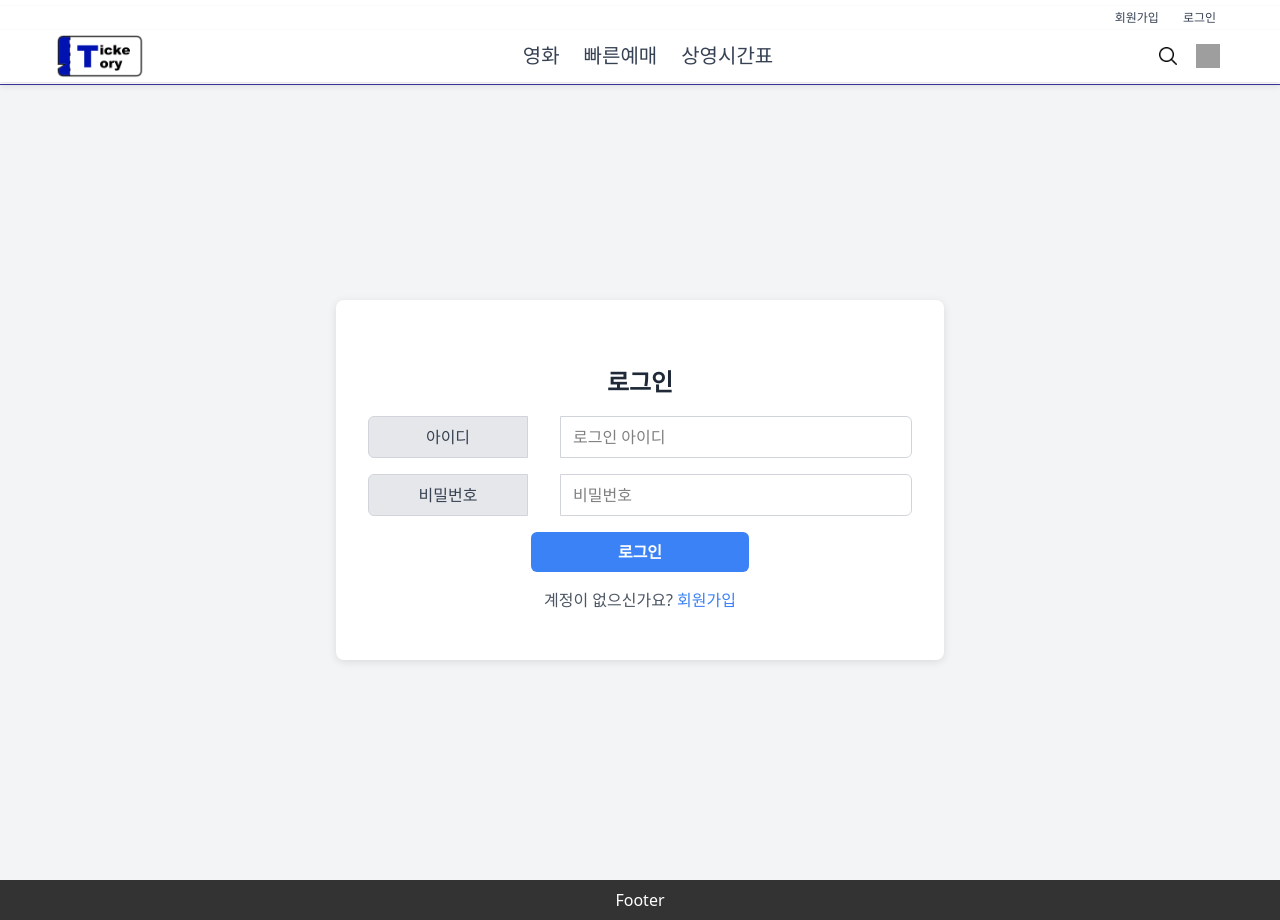
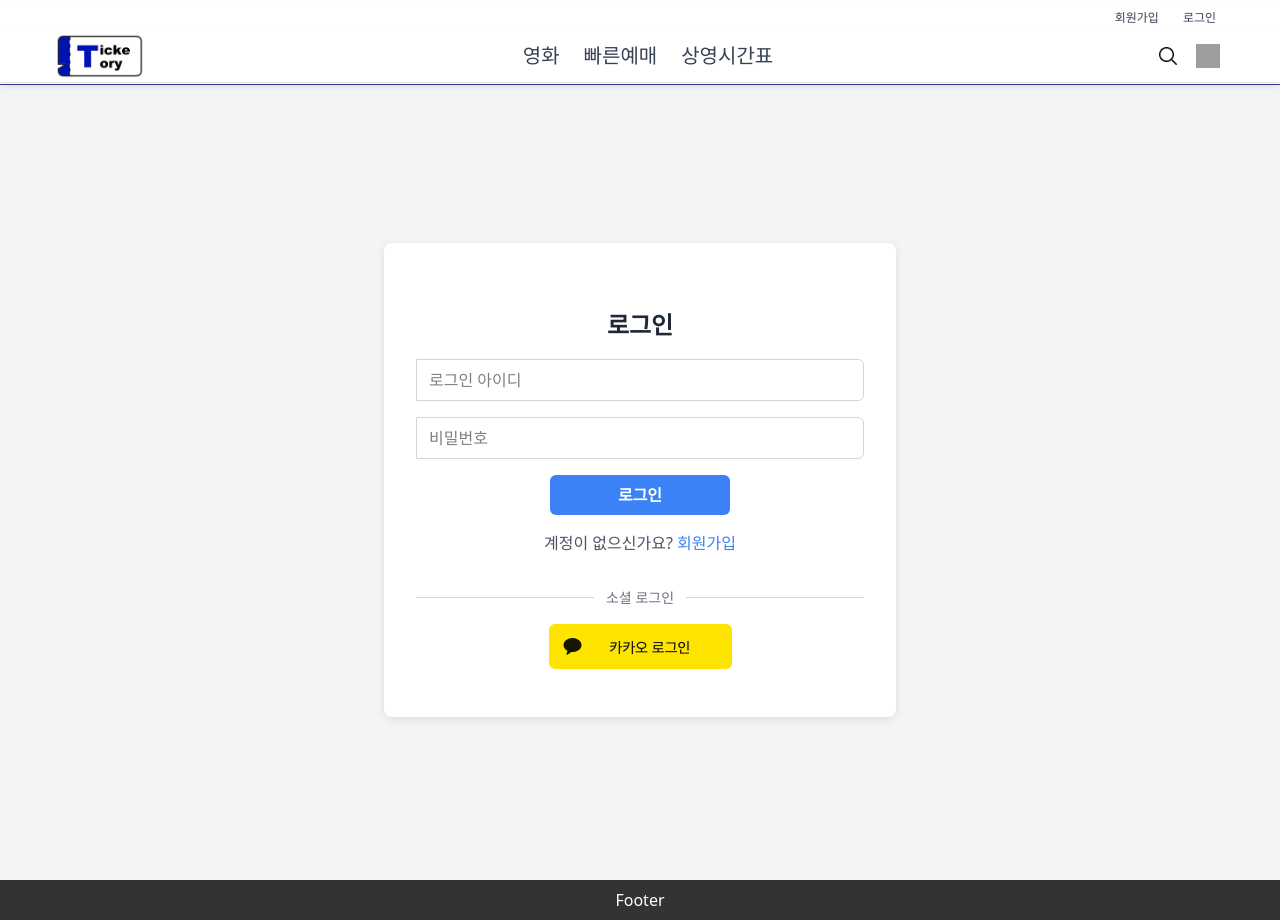
Before and after one commit to sjyun0507/ticketory_frontend, a React (Vite) app: page /login in a window 1280 px wide. Built offline with nearby package versions, Linux system fonts and the light colour scheme; grey boxes are pictures that could not be loaded.

Commit message:
kakao login

```diff
--- a/src/api/memberApi.js
+++ b/src/api/memberApi.js
@@ -2,7 +2,7 @@ import axiosInstance from "./axiosInstance";
 
 // 회원가입 API
 export const signup = (data) => {
-    return axiosInstance.post("/members/", data);
+    return axiosInstance.post("/members/signup", data);
 };
 // 로그인 API
 export const login = (data) => {
@@ -16,3 +16,15 @@ export async function checkLoginId(loginId) {
     });
     return Boolean(data?.available);
 }
+
+//카카오 로그인 API
+export const kakaoLogin = (data) => {
+    return axiosInstance.post("/members/kakao", data);
+};
+
+export const startKakaoLogin = () => {
+    // 브라우저를 백엔드 카카오 로그인 시작 URL로 이동 (전체 페이지 이동)
+    const backendHost = import.meta.env.VITE_BACKEND_ORIGIN || "http://localhost:8080";
+    const authUrl = `${backendHost}/oauth2/authorization/kakao`;
+    window.location.href = authUrl;
+};
--- /dev/null
+++ b/src/pages/KakaoRedirectHandler.jsx
@@ -0,0 +1,19 @@
+import { useEffect } from "react";
+import { useNavigate } from "react-router-dom";
+
+export default function KakaoRedirectHandler() {
+    const navigate = useNavigate();
+
+    useEffect(() => {
+        const token = new URL(window.location.href).searchParams.get("token");
+        if (token) {
+            localStorage.setItem("accessToken", token);
+            navigate("/");
+        } else {
+            alert("카카오 로그인 실패");
+            navigate("/login");
+        }
+    }, [navigate]);
+
+    return <div>카카오 로그인 처리 중...</div>;
+}
--- a/src/pages/Login.css
+++ b/src/pages/Login.css
@@ -10,7 +10,7 @@
 
 .login-box {
     width: 100%;
-    max-width: 38rem; /* max-w-lg */
+    max-width: 32rem; /* max-w-lg */
     background: white;
     border-radius: 0.5rem; /* rounded-lg */
     box-shadow: 0 2px 8px rgba(0, 0, 0, 0.1);
@@ -39,18 +39,6 @@
     margin-bottom: 1rem; /* mb-4 */
 }
 
-.form-label {
-    background-color: #e5e7eb;
-    border: 1px solid #d1d5db;
-    border-top-left-radius: 0.375rem;
-    border-bottom-left-radius: 0.375rem;
-    display: flex;
-    align-items: center;
-    justify-content: center;
-    padding: 0.5rem 0.75rem;
-    min-width: 10rem;
-    flex-shrink: 0;
-}
 
 .form-input {
     border: 1px solid #d1d5db; /* border-gray-300 */
@@ -86,7 +74,44 @@
     margin-bottom: 1rem;
 }
 
+.social-login-separator {
+    display: flex;
+    align-items: center;
+    text-align: center;
+    color: #6b7280; /* text-gray-500 */
+    font-size: 0.875rem;
+    margin: 2rem 0 1rem;
+}
+.social-login-separator::before,
+.social-login-separator::after {
+    content: "";
+    flex: 1;
+    border-bottom: 1px solid #d1d5db; /* border-gray-300 */
+}
+.social-login-separator::before {
+    margin-right: 0.75rem;
+}
+.social-login-separator::after {
+    margin-left: 0.75rem;
+}
+
 .signup-link {
     color: #3b82f6; /* text-blue-500 */
     cursor: pointer;
 }
+
+.kakao-login-button{
+    display: flex;
+    justify-content: center;
+    align-items: center;
+    margin: 1rem auto;
+    padding: 0;
+    background: none;
+    border: none;
+    cursor: pointer;
+    width: 280px;
+    max-width: 100%;
+    overflow: hidden;
+    transition: transform 0.2s ease, box-shadow 0.2s ease;
+
+}
--- a/src/pages/Login.jsx
+++ b/src/pages/Login.jsx
@@ -1,7 +1,8 @@
 import React, { useState } from "react";
 import { useNavigate } from "react-router-dom";
-import {login} from "../api/memberApi.js";
+import {login, startKakaoLogin} from "../api/memberApi.js";
 import "./Login.css";
+import kakaoLogin from "../assets/styles/kakao_login_medium_narrow.png";
 
 const Login = () => {
     const navigate = useNavigate();
@@ -22,6 +23,10 @@ const Login = () => {
         }
     };
 
+    const handleKakaoLoginClick = () => {
+        startKakaoLogin(); // 백엔드 카카오 로그인 시작
+    };
+
     return (
         <div className="login-container">
             <div className="login-box">
@@ -29,7 +34,7 @@ const Login = () => {
                 {errorMsg && <p className="error-message">{errorMsg}</p>}
                 <form onSubmit={handleLogin}>
                     <div className="form-group">
-                        <label htmlFor="loginId" className="form-label">아이디</label>
+
                         <input
                             id="loginId"
                             name="loginId"
@@ -42,7 +47,7 @@ const Login = () => {
                         />
                     </div>
                     <div className="form-group">
-                        <label htmlFor="password" className="form-label">비밀번호</label>
+
                         <input
                             id="password"
                             type="password"
@@ -67,9 +72,17 @@ const Login = () => {
                         className="signup-link"
                         onClick={() => navigate("/signup")}
                     >
-            회원가입
-          </span>
+            회원가입</span>
                 </p>
+                {/* 소셜 로그인 구분선 */}
+                <div className="social-login-separator">소셜 로그인</div>
+
+                {/* 카카오 로그인 버튼 */}
+                <div>
+                    <button onClick={handleKakaoLoginClick} className="kakao-login-button" style={{ background: "none", border: "none", padding: 0, cursor: "pointer" }}>
+                        <img src={kakaoLogin} alt="카카오 로그인" style={{ display: "block" }} />
+                    </button>
+                </div>
             </div>
         </div>
     );
--- a/src/pages/Signup.jsx
+++ b/src/pages/Signup.jsx
@@ -225,6 +225,7 @@ export default function SignupPage() {
                         value={form.phone}
                         onChange={handleChange}
                         placeholder="휴대폰번호"
+                        required
                         className="form-input"
                     />
                     <div className="agreement-container">
@@ -281,6 +282,7 @@ export default function SignupPage() {
                     <button
                         type="submit"
                         className="form-button"
+                        disabled={isIdAvailable !== true || !requiredOk}
                     >
                         회원가입
                     </button>
--- a/src/router.jsx
+++ b/src/router.jsx
@@ -1,11 +1,13 @@
 import Home from "./pages/Home.jsx";
 import Signup from "./pages/Signup.jsx";
 import Login from "./pages/Login.jsx";
+import KakaoRedirectHandler from "./pages/KakaoRedirectHandler.jsx";
 
 const routes = [
     { path: "/", element: <Home /> },
     { path: "/signup", element: <Signup /> },
-    { path: "/login", element: <Login /> }
+    { path: "/login", element: <Login /> },
+    { path: "/kakao",element: <KakaoRedirectHandler />}
 ];
 
 export default routes;
```
Also changed, not shown: public/favicon.ico.png (added), src/assets/styles/kakao_login_medium_narrow.png (added).
